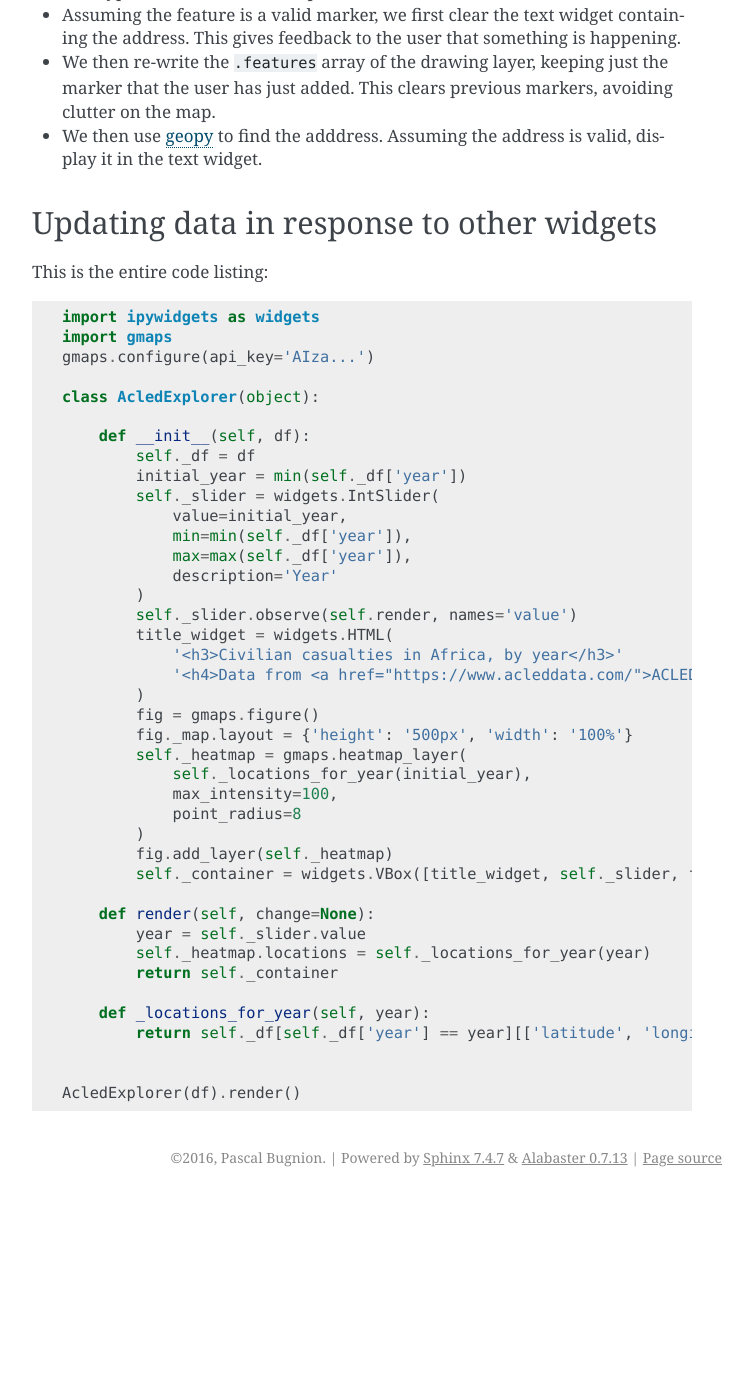
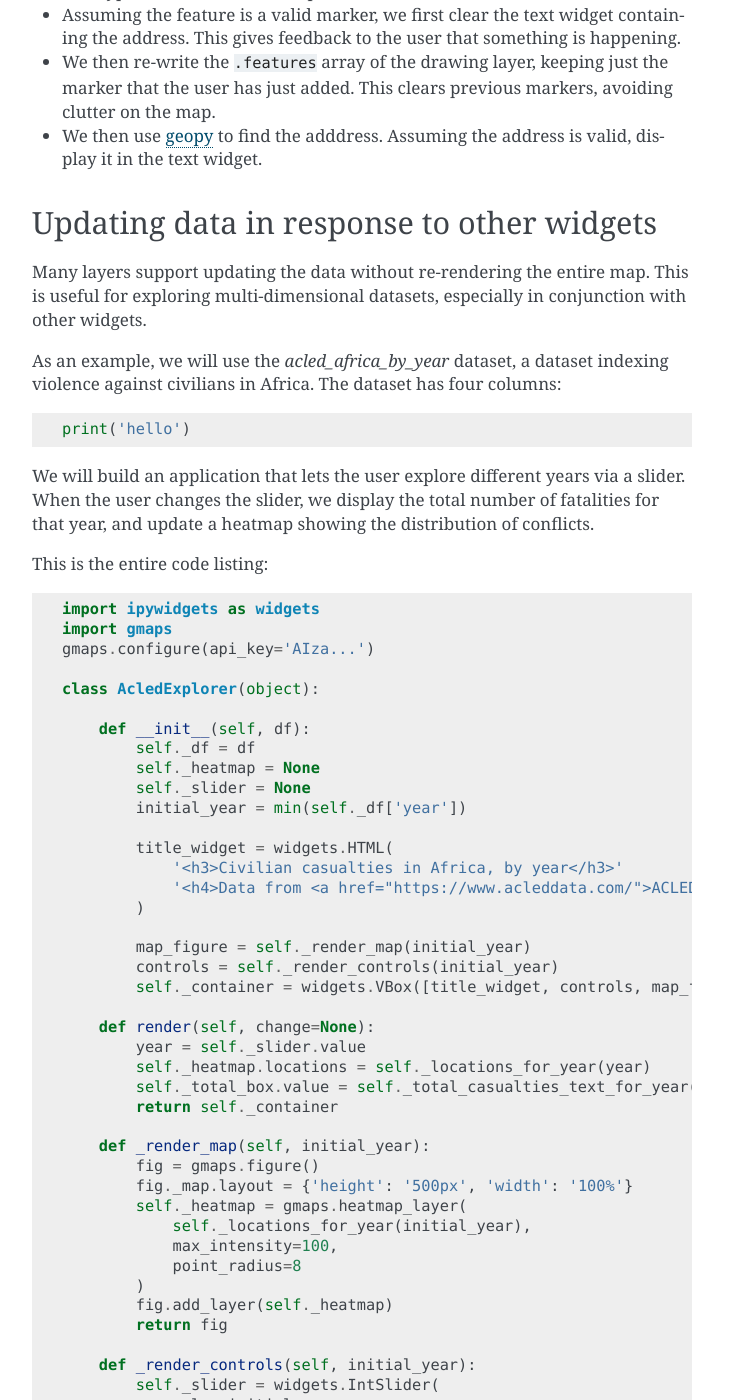
Before and after one commit to pbugnion/gmaps, a Sphinx documentation site: the page built from docs/source/app_tutorial.rst, in a window 1280 px wide and 1400 px high, scrolled down 2542 px. Shown: the whole window, without its empty margins (388-1141 px from the left). Built offline with Sphinx 7.4.7, drawn with Linux system fonts in a browser that asks for light colours; before the commit the page ends 3739 px from its top, so only the background shows below that; some of the changed text lies outside the part shown.

Commit message:
Initial explanations for example

```diff
--- a/docs/source/app_tutorial.rst
+++ b/docs/source/app_tutorial.rst
@@ -121,6 +121,18 @@ There are several things to note on this:
 Updating data in response to other widgets
 ^^^^^^^^^^^^^^^^^^^^^^^^^^^^^^^^^^^^^^^^^^
 
+Many layers support updating the data without re-rendering the entire map. This is useful
+for exploring multi-dimensional datasets, especially in conjunction with other widgets.
+
+As an example, we will use the `acled_africa_by_year` dataset, a dataset indexing violence
+against civilians in Africa. The dataset has four columns::
+
+  print('hello')
+
+We will build an application that lets the user explore different years via a slider. When
+the user changes the slider, we display the total number of fatalities for that year,
+and update a heatmap showing the distribution of conflicts.
+
 This is the entire code listing::
 
   import ipywidgets as widgets
@@ -131,18 +143,26 @@ This is the entire code listing::
 
       def __init__(self, df):
           self._df = df
+          self._heatmap = None
+          self._slider = None
           initial_year = min(self._df['year'])
-          self._slider = widgets.IntSlider(
-              value=initial_year,
-              min=min(self._df['year']),
-              max=max(self._df['year']),
-              description='Year'
-          )
-          self._slider.observe(self.render, names='value')
+
           title_widget = widgets.HTML(
               '<h3>Civilian casualties in Africa, by year</h3>'
               '<h4>Data from <a href="https://www.acleddata.com/">ACLED project</a></h4>'
           )
+
+          map_figure = self._render_map(initial_year)
+          controls = self._render_controls(initial_year)
+          self._container = widgets.VBox([title_widget, controls, map_figure])
+
+      def render(self, change=None):
+          year = self._slider.value
+          self._heatmap.locations = self._locations_for_year(year)
+          self._total_box.value = self._total_casualties_text_for_year(year)
+          return self._container
+
+      def _render_map(self, initial_year):
           fig = gmaps.figure()
           fig._map.layout = {'height': '500px', 'width': '100%'}
           self._heatmap = gmaps.heatmap_layer(
@@ -151,15 +171,42 @@ This is the entire code listing::
               point_radius=8
           )
           fig.add_layer(self._heatmap)
-          self._container = widgets.VBox([title_widget, self._slider, fig])
+          return fig
 
-      def render(self, change=None):
-          year = self._slider.value
-          self._heatmap.locations = self._locations_for_year(year)
-          return self._container
+      def _render_controls(self, initial_year):
+          self._slider = widgets.IntSlider(
+              value=initial_year,
+              min=min(self._df['year']),
+              max=max(self._df['year']),
+              description='Year',
+              continuous_update=False
+          )
+          self._total_box = widgets.Label(
+              value=self._total_casualties_text_for_year(initial_year)
+          )
+          self._slider.observe(self.render, names='value')
+          controls = widgets.HBox(
+              [self._slider, self._total_box],
+              layout={'justify_content': 'space-between'}
+          )
+          return controls
 
       def _locations_for_year(self, year):
           return self._df[self._df['year'] == year][['latitude', 'longitude']]
 
+      def _total_casualties_for_year(self, year):
+          return int(self._df[self._df['year'] == year]['year'].count())
+
+      def _total_casualties_text_for_year(self, year):
+          return '{} civilian casualties'.format(self._total_casualties_for_year(year))
+
 
   AcledExplorer(df).render()
+
+There are several things to note on this:
+
+- We wrap the application in a class to help keep the mutable state encapsulated.
+- As part of the class constructor, we use :func:`gmaps.figure` to create a
+  figure. We add use :func:`gmaps.heatmap_layer` to create a heatmap,
+  which we add to the figure. The :class:`Heatmap` object returned has a ``locations``
+  attribute. Setting this to a new value will automatically update the heatmap.
```
Also changed, not shown: other parts of docs/source/app_tutorial.rst (+1 -1 lines).
